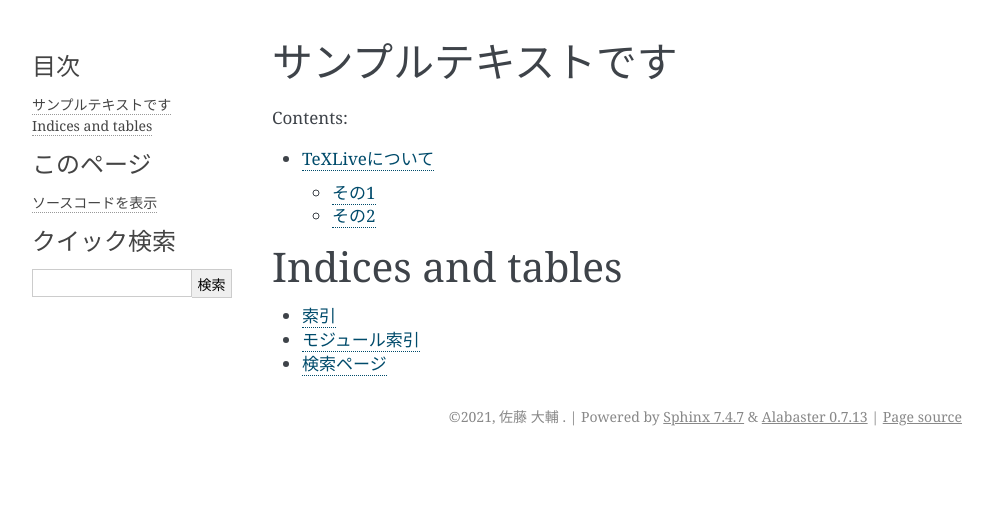
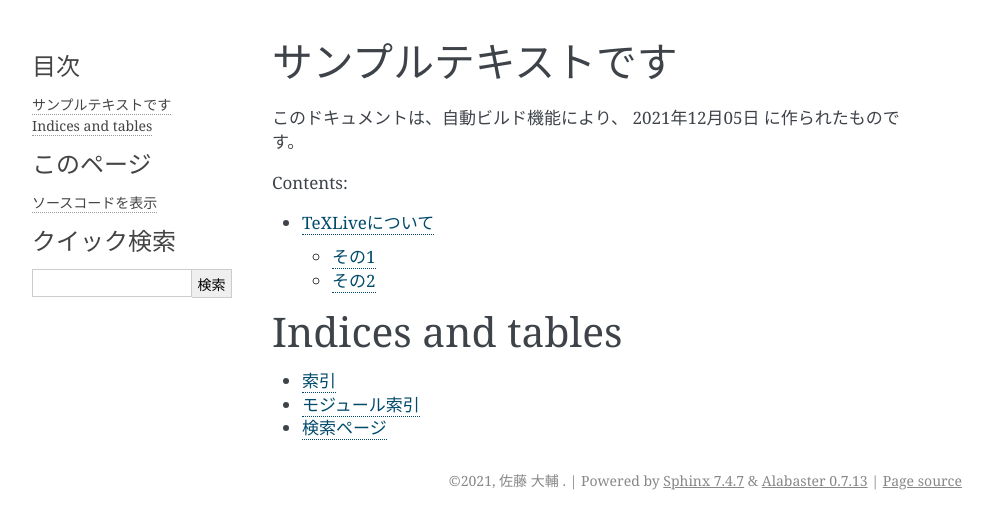
Before and after one commit to densuke/sphinx, a Sphinx documentation site: the page built from testing/source/index.rst, in a window 1280 px wide. Shown: the top 529 px of the page, without its empty margins (148-1141 px from the left). Built offline with Sphinx 7.4.7, drawn with Linux system fonts in a browser that asks for light colours.

Commit message:
ビルド日時を挿入

```diff
--- a/testing/source/index.rst
+++ b/testing/source/index.rst
@@ -5,6 +5,8 @@
 
 サンプルテキストです
 ============================================
+
+このドキュメントは、自動ビルド機能により、 |today| に作られたものです。
 
 .. toctree::
    :maxdepth: 2
```
